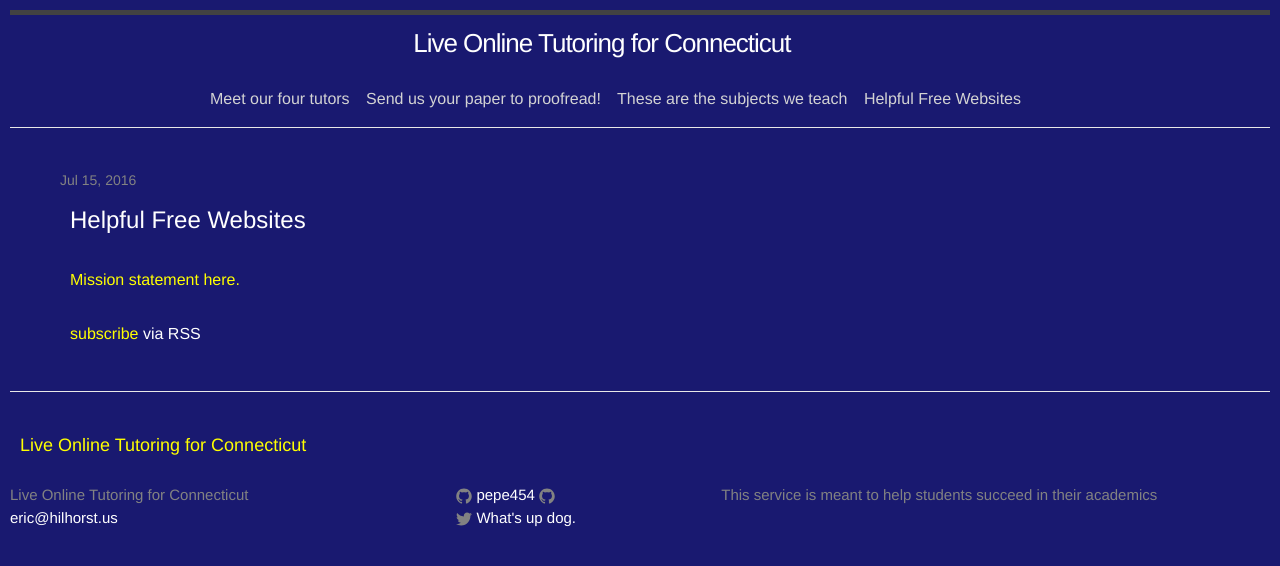
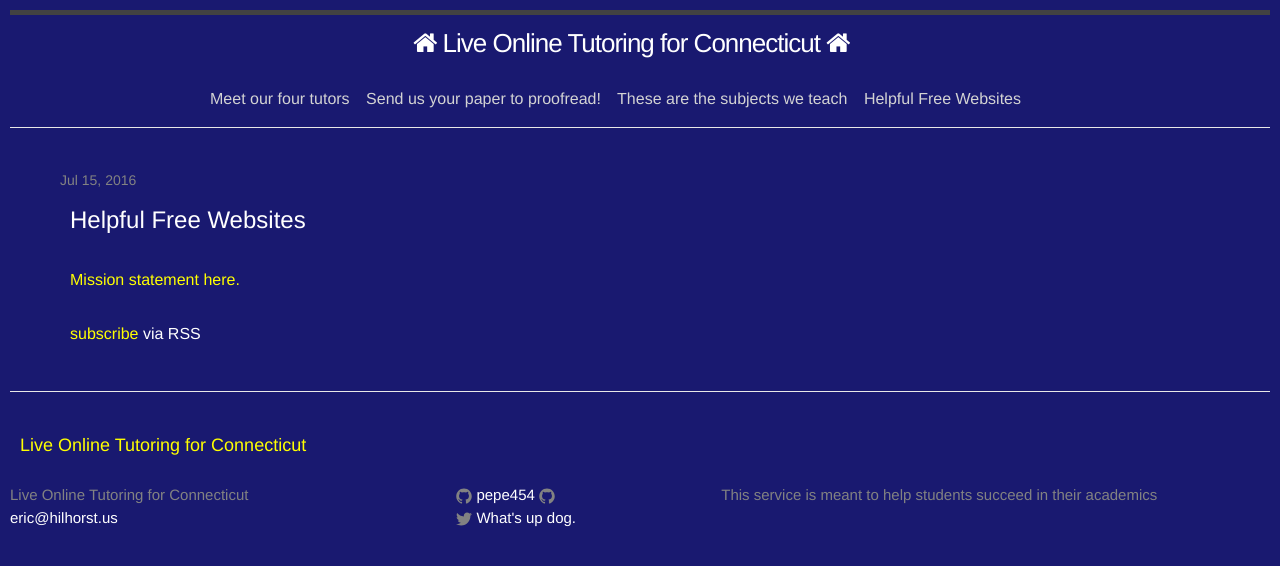
Before and after one commit to pepe454/pepe454.github.io, a Jekyll site: the page built from index.html, in a window 1280 px wide. Shown: the top 566 px of the page. Built offline with Jekyll 4.4.1, drawn with Linux system fonts in a browser that asks for light colours; nearby versions of some CDN libraries.

Commit message:
Update head.html

```diff
--- a/_includes/head.html
+++ b/_includes/head.html
@@ -5,7 +5,7 @@
 
   <title>{% if page.title %}{{ page.title | escape }}{% else %}{{ site.title | escape }}{% endif %}</title>
   <meta name="description" content="{% if page.excerpt %}{{ page.excerpt | strip_html | strip_newlines | truncate: 160 }}{% else %}{{ site.description }}{% endif %}">
-
+  <link rel="stylesheet" href="http://cdnjs.cloudflare.com/ajax/libs/font-awesome/4.6.3/css/font-awesome.min.css">
   <link rel="stylesheet" href="{{ "/css/main.css" | prepend: site.baseurl }}">
   <link rel="canonical" href="{{ page.url | replace:'index.html','' | prepend: site.baseurl | prepend: site.url }}">
   <link rel="alternate" type="application/rss+xml" title="{{ site.title }}" href="{{ "/feed.xml" | prepend: site.baseurl | prepend: site.url }}">
```
